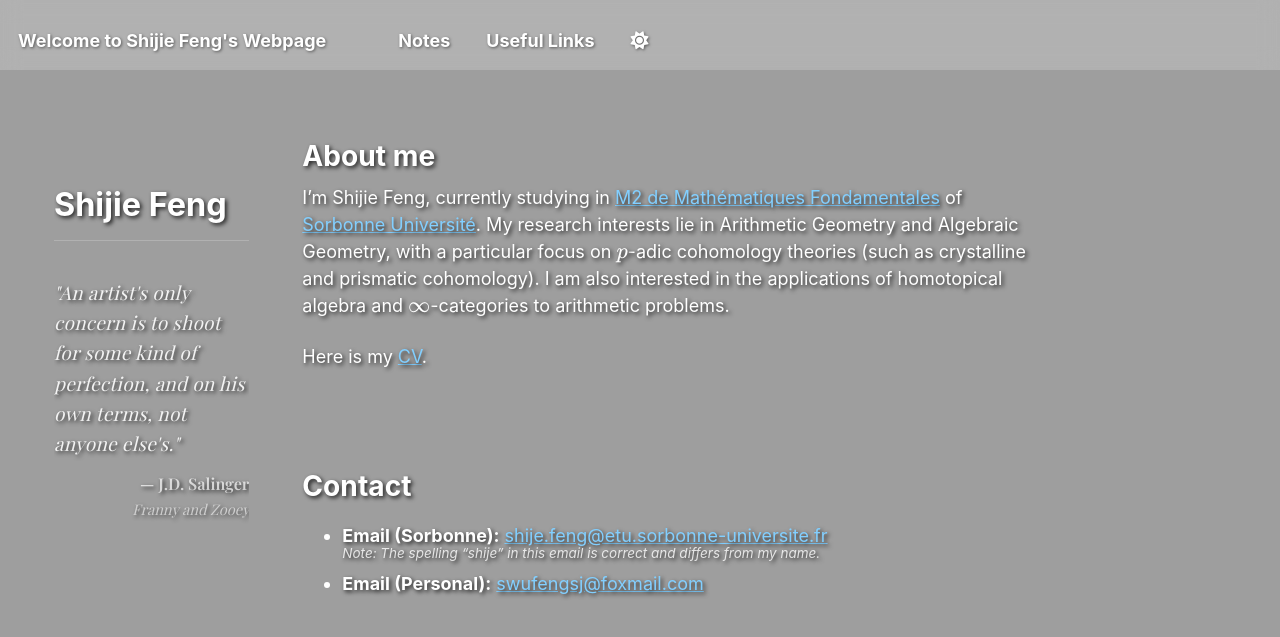
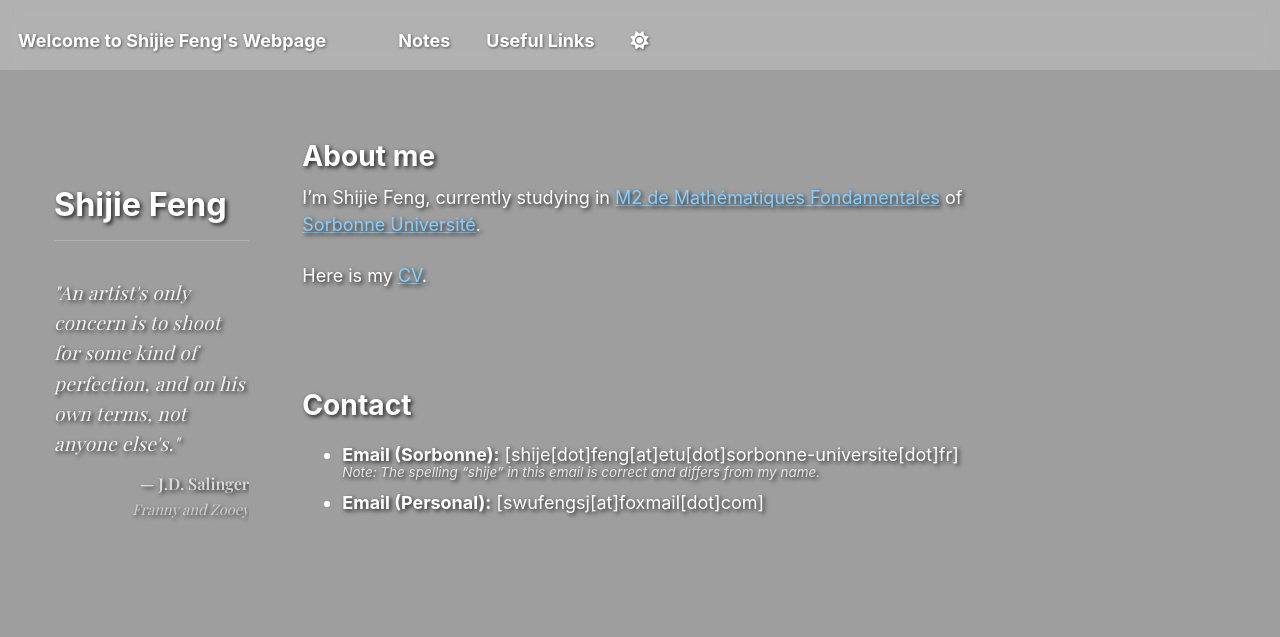
Before and after one commit to SHJFeng/SHJFeng.github.io, a Jekyll site: the page built from _pages/about.md, in a window 1280 px wide and 900 px high. Shown: the top 637 px of the window. Built offline with Jekyll 4.4.1, drawn with Linux system fonts in a browser that asks for light colours; some web fonts are replaced.

Commit message:
修改主页介绍.md

```diff
--- a/_pages/about.md
+++ b/_pages/about.md
@@ -11,7 +11,7 @@ redirect_from:
 <link rel="preconnect" href="https://fonts.gstatic.com" crossorigin>
 <link href="https://fonts.googleapis.com/css2?family=Ma+Shan+Zheng&display=swap" rel="stylesheet">
 
-I'm Shijie Feng, currently studying in [M2 de Mathématiques Fondamentales](https://master-math-fonda.imj-prg.fr/) of [Sorbonne Université](https://www.sorbonne-universite.fr/). My research interests lie in Arithmetic Geometry and Algebraic Geometry, with a particular focus on $p$-adic cohomology theories (such as crystalline and prismatic cohomology). I am also interested in the applications of homotopical algebra and $\infty$-categories to arithmetic problems.
+I'm Shijie Feng, currently studying in [M2 de Mathématiques Fondamentales](https://master-math-fonda.imj-prg.fr/) of [Sorbonne Université](https://www.sorbonne-universite.fr/).
 
 Here is my [CV](/files/CV.pdf).
 
@@ -20,5 +20,5 @@ Here is my [CV](/files/CV.pdf).
 
 # Contact
 
-* **Email (Sorbonne):** [shije.feng@etu.sorbonne-universite.fr](mailto:shije.feng@etu.sorbonne-universite.fr)<br><small style="display: block; margin-top: -4px; line-height: 1.2; color: gray;">*Note: The spelling "shije" in this email is correct and differs from my name.*</small>
-* **Email (Personal):** [swufengsj@foxmail.com](mailto:swufengsj@foxmail.com)
+* **Email (Sorbonne):** [shije[dot]feng[at]etu[dot]sorbonne-universite[dot]fr]<br><small style="display: block; margin-top: -4px; line-height: 1.2; color: gray;">*Note: The spelling "shije" in this email is correct and differs from my name.*</small>
+* **Email (Personal):** [swufengsj[at]foxmail[dot]com]
```
